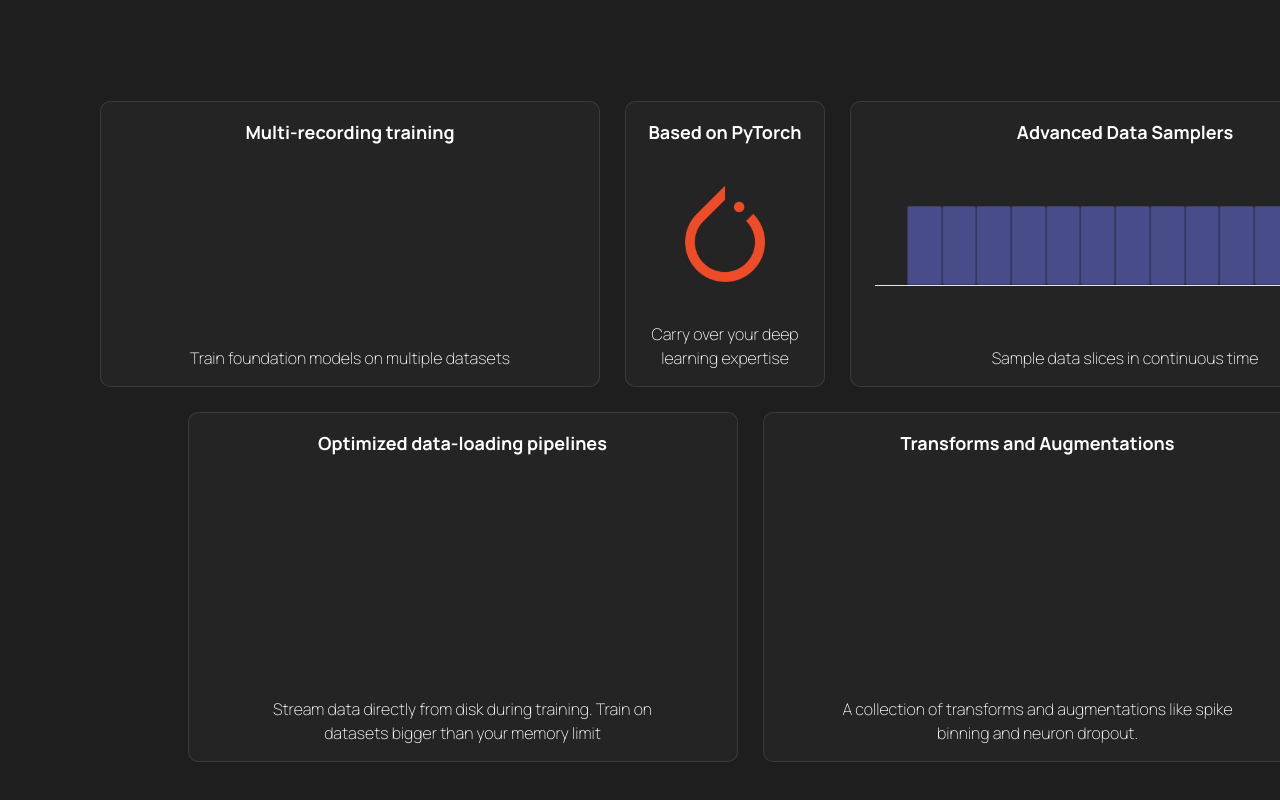
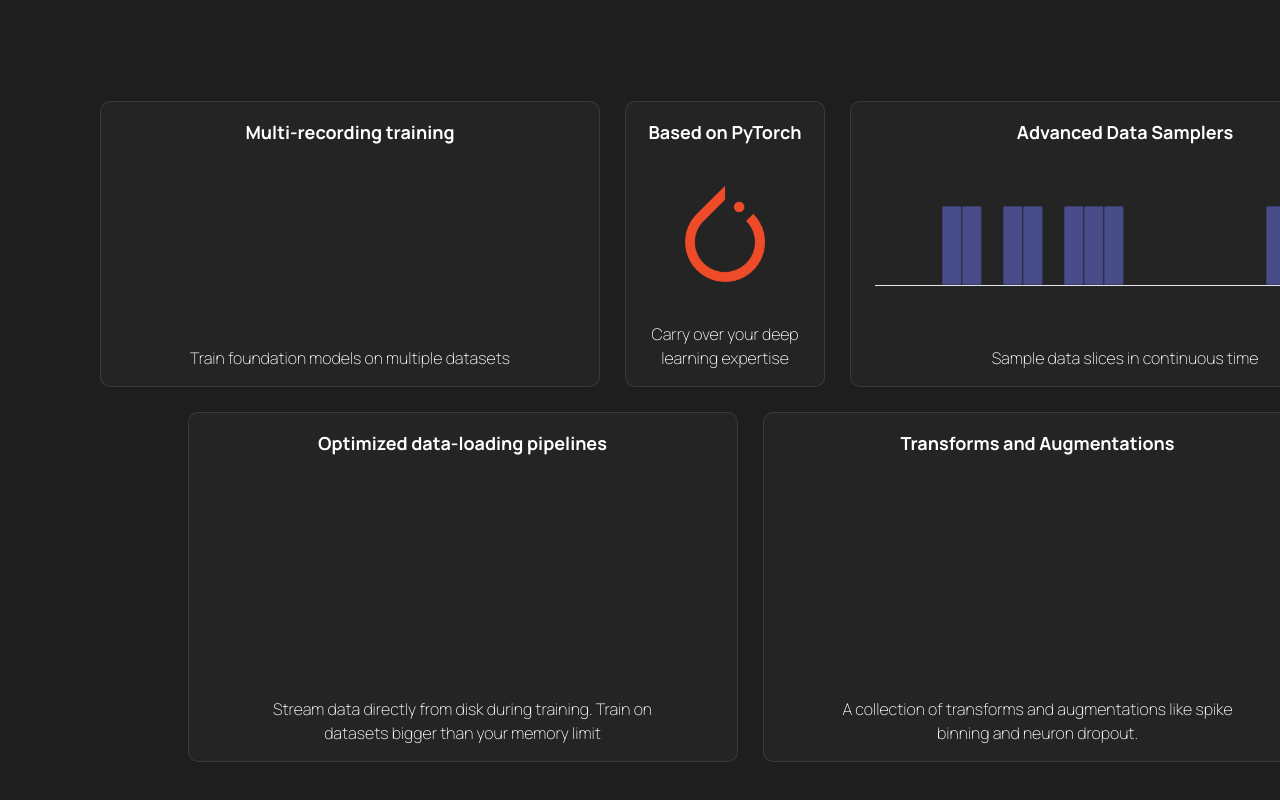
Before and after one commit to neuro-galaxy/torchbrain.org, a React (Vite) app: page / in a window 1280 px wide. Shown: the part 844-1644 px from the top of the page. Built offline with nearby package versions, Linux system fonts and the light colour scheme; a web font is replaced by a local one.

Commit message:
sampler animation

```diff
--- a/src/pages/Landing.tsx
+++ b/src/pages/Landing.tsx
@@ -139,34 +139,67 @@ function FeatureCardSamplers() {
   const [samplerState, setSamplerState] = useState<FeatureCardSamplerState>({
     length: 20,
     num_samples: 10,
-    visible: Array(20).fill(true),
+    visible: Array(10).fill(false), // Start with all false
     offset: 0.0,
   });
 
-  useEffect(() => {
+  const animate = () => {
+    setSamplerState(prevState => {
+      // Create a new array with all values set to false
+      const newVisible = [...prevState.visible];
+      // Randomly select one index to set to true
+      // Get indices where visible is false
+      const falseIndices = prevState.visible
+        .map((visible, index) => visible ? null : index)
+        .filter(index => index !== null) as number[];
+
+      // Only proceed if there are false indices to choose from
+      if (falseIndices.length === 0) return initState();
+
+      const idx = falseIndices[Math.floor(Math.random() * falseIndices.length)];
+      newVisible[idx] = true;
+
+      return {
+        ...prevState,
+        visible: newVisible
+      };
+    });
+  }
+
+  const initState = () => {
     const total_length = 500;
-    const sample_length = random(10, 40);
+    const sample_length = random(20, 40);
     const offset = random(0, sample_length);
     const num_samples = Math.floor((total_length - offset) / sample_length);
     const state = {
       length: sample_length,
       num_samples: num_samples,
-      visible: Array(num_samples).fill(true),
+      visible: Array(num_samples).fill(false), // Start with all false
       offset: offset,
     };
+    return state;
 
+  }
+
+  useEffect(() => {
+    const state = initState();
     setSamplerState(state);
-  }, [setSamplerState]);
+
+    const id = setInterval(animate, 200); // Slower interval for better visibility
+    return () => clearInterval(id);
+  }, []); // Remove setSamplerState from dependencies
 
   return (
-    <div className="w-[500px] h-[160px] flex flex-col justify-center">
-      <div className="w-full h-[80px] border-b-[0.5px] flex">
+    <div className="w-[500px] flex flex-col justify-center">
+      <div className="h-[80px] border-b-[0.5px] flex">
         {Array.from(Array(samplerState.num_samples).keys()).map((i) => (
           <div
+            key={i}
             className="h-full custom-sample-block"
             style={{
               transform: `translateX(${samplerState.offset}px)`,
               width: `${samplerState.length}px`,
+              opacity: samplerState.visible[i] ? 1 : 0,
             }}
           ></div>
         ))}
```
